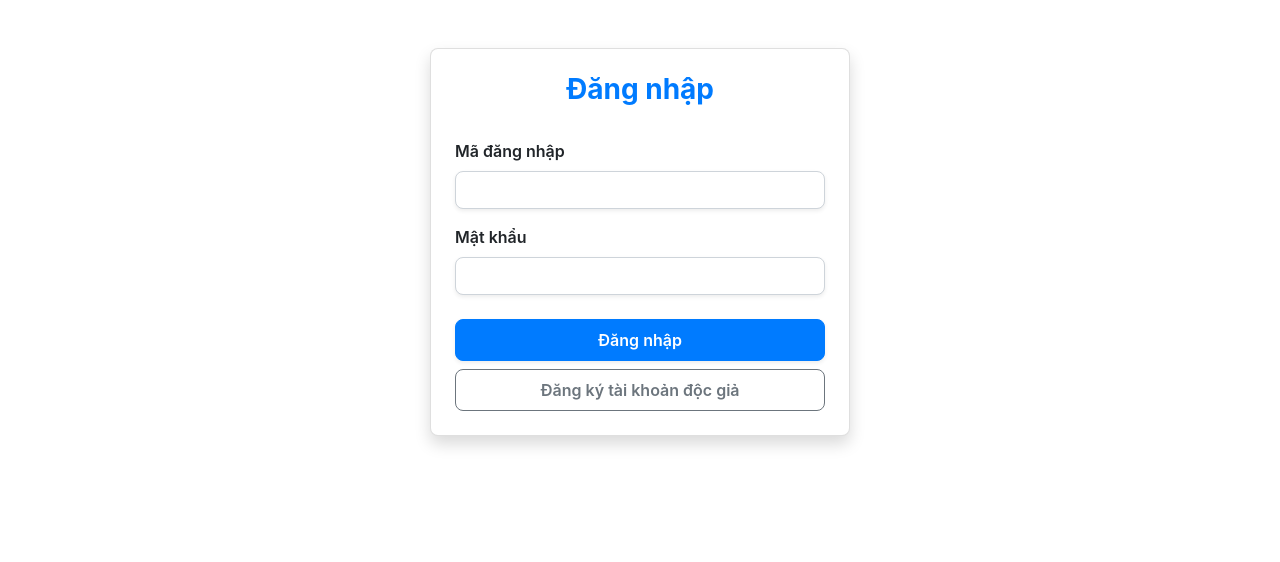
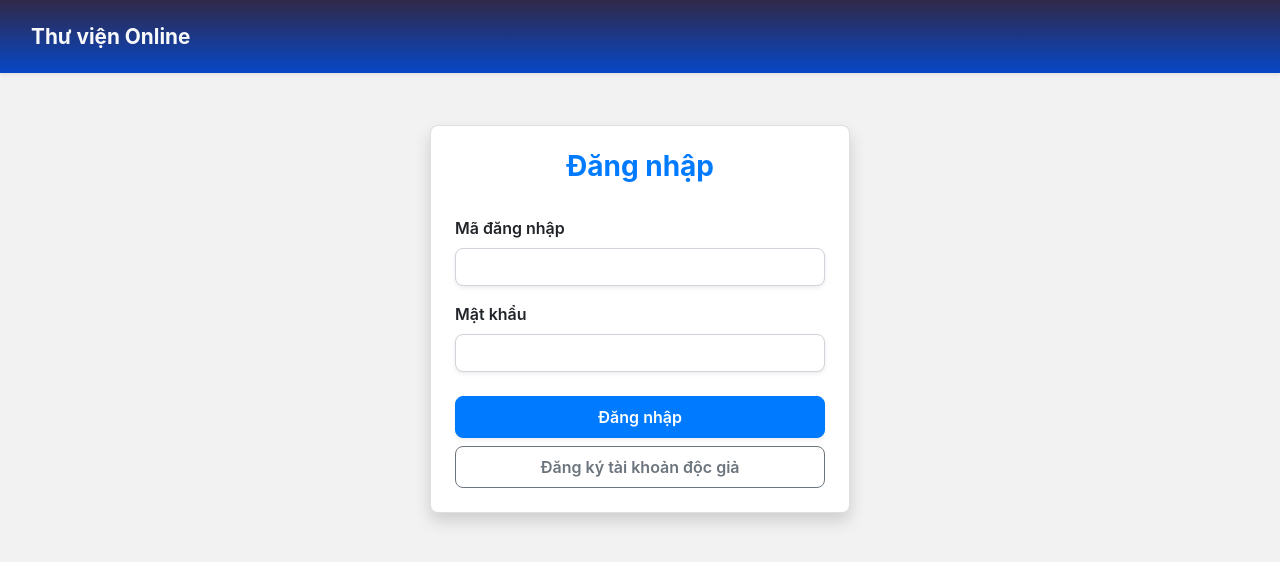
Before and after one commit to vawnkha/B2205877_NguyenVanKha_BaiTapLon, a Vue app in the folder project-frontend/: page /login in a window 1280 px wide. Shown: the top 562 px of the page. Built offline with nearby package versions, Linux system fonts and the light colour scheme.

Commit message:
hieu chinh UI

```diff
--- a/project-frontend/src/layouts/UserLayout.vue
+++ b/project-frontend/src/layouts/UserLayout.vue
@@ -17,7 +17,7 @@
 
           <template v-if="isLoggedIn">
             <button @click="logout" class="btn nav-btn logout">
-              Đăng xuất
+              <i class="fa-solid fa-arrow-right-from-bracket"></i>
             </button>
           </template>
 
@@ -59,41 +59,40 @@ export default {
 </script>
 
 <style>
-/* Toàn bộ khung layout */
 .user-layout {
   background-color: #f2f2f2;
   min-height: 100vh;
 }
 
-/* Navbar màu xám đậm */
 .bg-dark {
-  background-color: #3a3a3a !important;
+  background: linear-gradient(180deg, #312949, #0747c6);
 }
 
-/* Logo thương hiệu */
 .navbar-brand {
   font-size: 1.3rem;
 }
 
-/* Button hiện đại tông xám */
 .nav-btn {
-  border-radius: 8px !important;
+  border-radius: 18px !important;
   border: 1px solid #bfbfbf !important;
   color: #e0e0e0 !important;
-  background-color: #4d4d4d !important;
+  background-color: #077bff !important;
   padding: 6px 14px !important;
   transition: 0.2s ease !important;
   font-weight: 500 !important;
 }
 
 .nav-btn:hover {
-  background-color: #6b6b6b !important;
+  background-color: #0056b3 !important;
   border-color: #d6d6d6 !important;
   color: white !important;
 }
 
-/* Nút đăng xuất dễ nhận biết hơn */
 .logout {
-  background-color: #595959 !important;
+  background-color: white !important;
+  color: black !important;
+}
+.logout:hover {
+  background-color: rgb(223, 2, 2) !important;
 }
 </style>
--- a/project-frontend/src/router/index.js
+++ b/project-frontend/src/router/index.js
@@ -16,6 +16,7 @@ const routes = [
   {
     path: "/",
     name: "/",
+    meta: { requiresAuth: true, role: "user" },
     component: UserLayout,
   },
   {
--- a/project-frontend/src/views/Login.vue
+++ b/project-frontend/src/views/Login.vue
@@ -1,5 +1,19 @@
 <template>
-  <LoginForm :error="error" @login="handleLogin" @go-register="goToRegister" />
+  <div class="user-layout">
+    <nav class="navbar navbar-expand-lg navbar-dark bg-dark shadow-sm py-3">
+      <div class="container-fluid d-flex justify-content-between">
+        <div class="navbar-brand fw-bold text-light">Thư viện Online</div>
+      </div>
+    </nav>
+
+    <main class="p-1">
+      <LoginForm
+        :error="error"
+        @login="handleLogin"
+        @go-register="goToRegister"
+      />
+    </main>
+  </div>
 </template>
 
 <script>
@@ -38,3 +52,17 @@ export default {
   },
 };
 </script>
+<style>
+.user-layout {
+  background-color: #f2f2f2;
+  min-height: 100vh;
+}
+
+.bg-dark {
+  background: linear-gradient(180deg, #312949, #0747c6);
+}
+
+.navbar-brand {
+  font-size: 1.3rem;
+}
+</style>
--- a/project-frontend/src/views/SigupReaderView.vue
+++ b/project-frontend/src/views/SigupReaderView.vue
@@ -1,5 +1,13 @@
 <template>
-  <div class="container mt-5 d-flex justify-content-center">
+  <div class="user-layout">
+    <nav class="navbar navbar-expand-lg navbar-dark bg-dark shadow-sm py-3">
+      <div class="container-fluid d-flex justify-content-between">
+        <div class="navbar-brand fw-bold text-light">Thư viện Online</div>
+      </div>
+    </nav>
+
+    <main class="p-1">
+      <div class="container mt-4 d-flex justify-content-center">
         <div
           class="card shadow p-4 rounded-3"
           style="max-width: 600px; width: 100%"
@@ -21,9 +29,10 @@
             </div>
           </div>
 
-      <!-- Component Form -->
           <FormDangKyDocGia v-if="!success" v-model="form" @submit="register" />
         </div>
+      </div>
+    </main>
   </div>
 </template>
 
@@ -69,4 +78,16 @@ export default {
   background: #ffffff;
   border-radius: 14px;
 }
+.user-layout {
+  background-color: #f2f2f2;
+  min-height: 100vh;
+}
+
+.bg-dark {
+  background: linear-gradient(180deg, #312949, #0747c6);
+}
+
+.navbar-brand {
+  font-size: 1.3rem;
+}
 </style>
```
Lines whose indentation alone changed are shown as unchanged.
